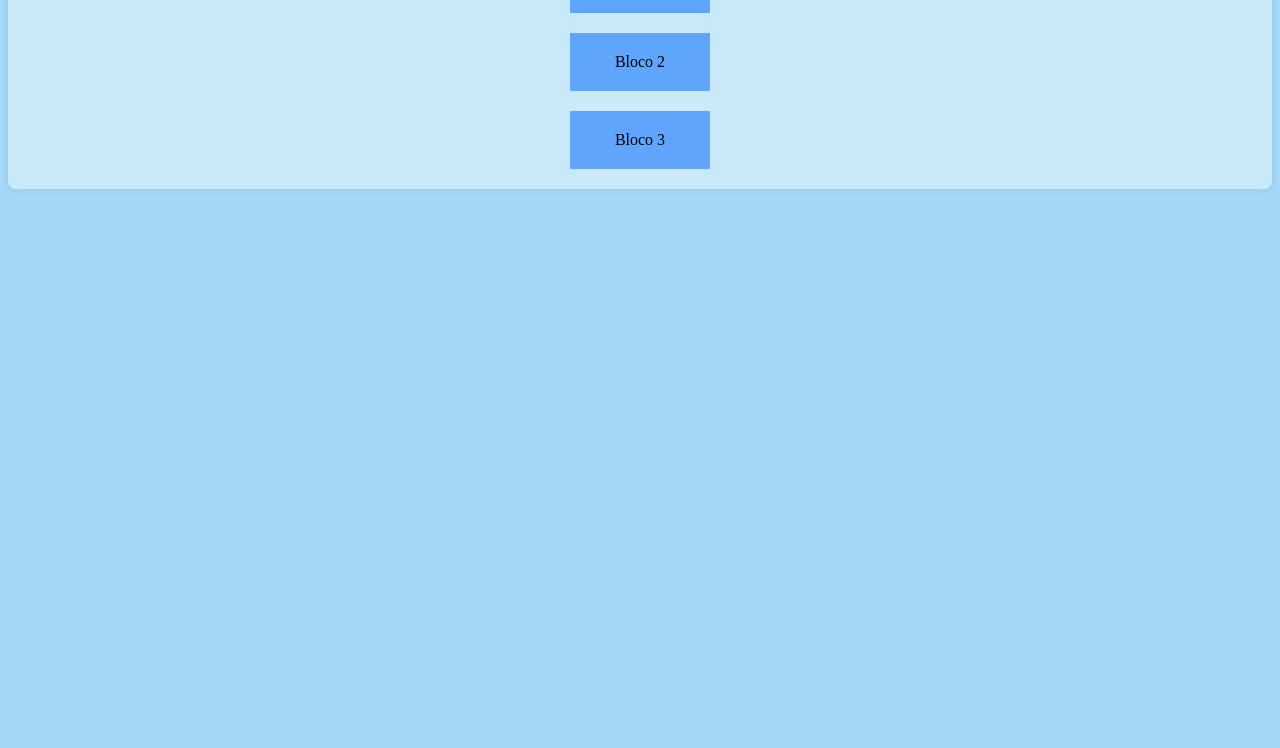
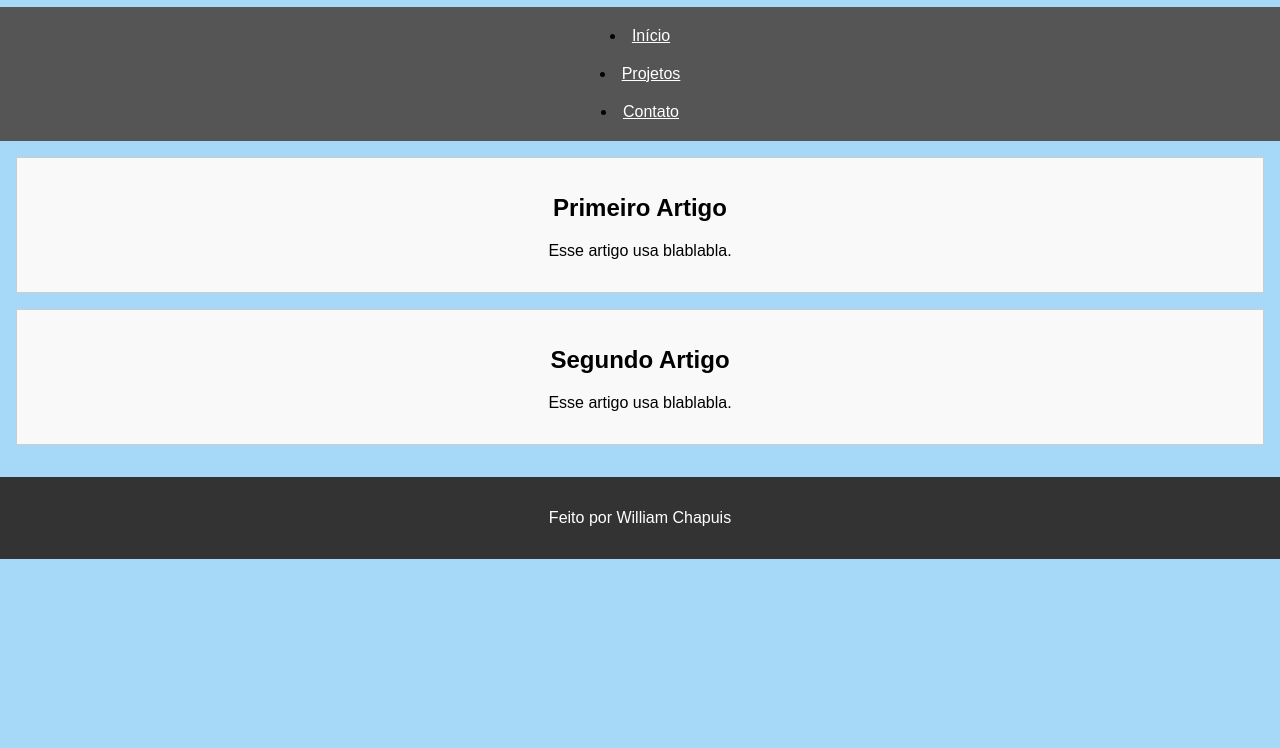
Before and after one commit to willchapuis/aprender-web-inicio, a plain HTML site: page etapa-2/index.html in a window 1280 px wide. Shown: the part 73-821 px from the top of the page. Before the commit the page ends 800 px from the top, so only its background shows below. Drawn offline with Linux system fonts and the light colour scheme.

Commit message:
feat: utilizando conteudos em <article> e links no <nav>

```diff
--- a/etapa-2/css/style.css
+++ b/etapa-2/css/style.css
@@ -1,6 +1,18 @@
 body
 {
     background-color: #a5d9f7;
+    font-family: sans-serif;
+    margin: 0;
+    padding: 0;
+    height: 100vh;
+    text-align: center;
+
+    .centralizado {
+        display: flex;
+        justify-content: center;
+        align-items: center;
+        height: 100vh;
+    }
 
     .flex-container {
         display: flex;
@@ -18,13 +30,50 @@ body
         background-color: #5fa4fd;
         padding: 20px;
         width: 100px;
+        /* text-align: center; */
+    }
+
+    header, footer {
+        background: #333;
+        color: white;
         text-align: center;
+        padding: 1rem;
+    }
+
+    nav {
+        display: flex;
+        justify-content: space-around; /* center, space-between, flex-end */
+        align-items: center;
+        background: #555;
+        padding: 0.5rem;
+        flex-direction: column;
+        gap: 20px;
+        padding: 20px;
+    }
+
+    nav ul {
+        display: flex;
+        justify-content: center;
+        list-style: none;
+        padding: 0;
+    }
+
+    nav li {
+        margin: 0 1rem;
+    }
+
+    nav a {
+        color: white;
+    }
+
+    main {
+        padding: 1rem;
+    }
+
+    article {
+        border: 1px solid #ccc;
+        padding: 1rem;
+        margin-bottom: 1rem;
+        background: #f9f9f9;
     }
 }
-
-.centralizado {
-    display: flex;
-    justify-content: center;
-    align-items: center;
-    height: 100vh;
-}
--- a/etapa-2/index.html
+++ b/etapa-2/index.html
@@ -4,12 +4,35 @@
 <html ang="pt-br">
     <head>
         <meta charset="UTF-8">
+        <h1>Etapa 2</h1>
     </head>
     <body>
-        <div class="flex-container">
+        <!-- <div class="flex-container">
             <div class="box">Bloco 1</div>
             <div class="box">Bloco 2</div>
             <div class="box">Bloco 3</div>
-        </div>
+        </div> -->
+
+        <nav>
+            <li><a href="#">Início</a></li>
+            <li><a href="#">Projetos</a></li>
+            <li><a href="#">Contato</a></li>
+        </nav>
+
+        <main>
+            <article>
+                <h2>Primeiro Artigo</h2>
+                <p>Esse artigo usa blablabla.</p>
+            </article>
+
+            <article>
+                <h2>Segundo Artigo</h2>
+                <p>Esse artigo usa blablabla.</p>
+            </article>
+        </main>
+
+        <footer>
+            <p>Feito por William Chapuis</p>
+        </footer>
     </body>
 </html>
```
